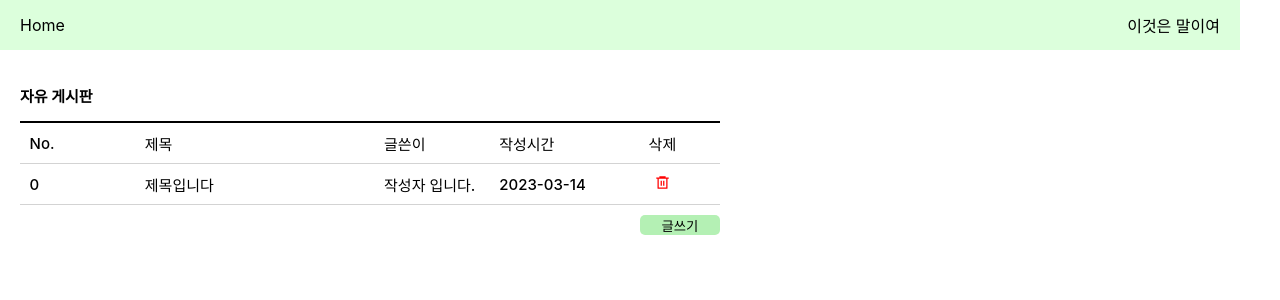
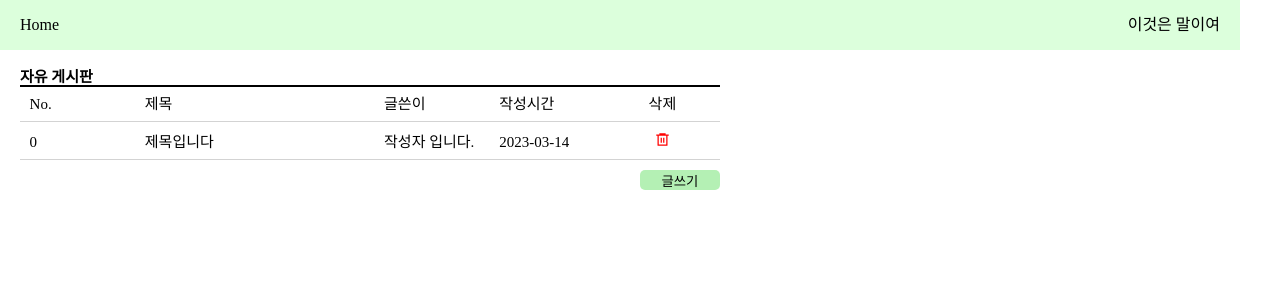
Before and after one commit to chanw9503/Board-assignment, a React (Create React App) app: page / in a window 1280 px wide. Shown: the top 300 px of the page. Built offline with nearby package versions, Linux system fonts and the light colour scheme.

Commit message:
json-server 전 까지 완료

```diff
--- /dev/null
+++ b/GlobalStyles.js
@@ -0,0 +1,32 @@
+import { createGlobalStyle } from 'styled-components';
+import reset from 'styled-reset';
+
+const GlobalStyles = createGlobalStyle`
+  ${reset} // styled-reset이라는 패키지를 설치해야한다. 몇가지만 reset해 줄 경우 사용하지 않아도 무방하다.
+
+    a{
+        text-decoration: none;
+        color: inherit;
+    }
+    *{
+        box-sizing: border-box;
+    }
+    input, textarea {
+      -moz-user-select: auto;
+      -webkit-user-select: auto;
+      -ms-user-select: auto;
+      user-select: auto;
+    }
+    input:focus {
+      outline: none;
+    }
+
+    button {
+      border: none;
+      background: none;
+      padding: 0;
+      cursor: pointer;
+    }
+`;
+
+export default GlobalStyles;
--- a/src/db.json
+++ b/src/db.json
@@ -0,0 +1,12 @@
+{
+  "board": [
+    {
+      "title": "제목입니다",
+      "body": "게시글입니다.",
+      "id": "0",
+      "writer": "작성자 입니다.",
+      "day": "2023-03-14",
+      "no": 0
+    }
+  ]
+}
--- a/src/index.css
+++ b/src/index.css
@@ -1,13 +1,124 @@
+html,
+body,
+div,
+span,
+applet,
+object,
+iframe,
+h1,
+h2,
+h3,
+h4,
+h5,
+h6,
+p,
+blockquote,
+pre,
+a,
+abbr,
+acronym,
+address,
+big,
+cite,
+code,
+del,
+dfn,
+em,
+img,
+ins,
+kbd,
+q,
+s,
+samp,
+small,
+strike,
+strong,
+sub,
+sup,
+tt,
+var,
+b,
+u,
+i,
+center,
+dl,
+dt,
+dd,
+ol,
+ul,
+li,
+fieldset,
+form,
+label,
+legend,
+table,
+caption,
+tbody,
+tfoot,
+thead,
+tr,
+th,
+td,
+article,
+aside,
+canvas,
+details,
+embed,
+figure,
+figcaption,
+footer,
+header,
+hgroup,
+menu,
+nav,
+output,
+ruby,
+section,
+summary,
+time,
+mark,
+audio,
+video {
+  margin: 0;
+  padding: 0;
+  border: 0;
+  font-size: 100%;
+  font: inherit;
+  vertical-align: baseline;
+}
+/* HTML5 display-role reset for older browsers */
+article,
+aside,
+details,
+figcaption,
+figure,
+footer,
+header,
+hgroup,
+menu,
+nav,
+section {
+  display: block;
+}
 body {
-  margin: 0;
-  font-family: -apple-system, BlinkMacSystemFont, 'Segoe UI', 'Roboto', 'Oxygen',
-    'Ubuntu', 'Cantarell', 'Fira Sans', 'Droid Sans', 'Helvetica Neue',
-    sans-serif;
-  -webkit-font-smoothing: antialiased;
-  -moz-osx-font-smoothing: grayscale;
+  line-height: 1;
 }
-
-code {
-  font-family: source-code-pro, Menlo, Monaco, Consolas, 'Courier New',
-    monospace;
+ol,
+ul {
+  list-style: none;
 }
+blockquote,
+q {
+  quotes: none;
+}
+blockquote:before,
+blockquote:after,
+q:before,
+q:after {
+  content: '';
+  content: none;
+}
+table {
+  border-collapse: collapse;
+  border-spacing: 0;
+}
--- a/src/redux/components/Board/Board.jsx
+++ b/src/redux/components/Board/Board.jsx
@@ -12,17 +12,21 @@
 } from './styles';
 
 import { useNavigate } from 'react-router-dom';
-import { useSelector } from 'react-redux';
+import { useDispatch, useSelector } from 'react-redux';
 import DeleteIcon from '../Icon/DeleteIcon/DeleteIcon';
+import { deleteBoard } from '../../modules/board';
 
 function Board() {
   const navigate = useNavigate();
-
+  const dispatch = useDispatch();
   const handleWritingPageLinkclick = () => {
     navigate('/writing');
   };
+  const board = useSelector((state) => state.board);
 
-  const board = useSelector((state) => state.board);
+  const handlerClickDelete = (id) => {
+    dispatch(deleteBoard(id));
+  };
 
   const handlerClickTitle = (id) => {
     console.log('id : ', id);
@@ -58,7 +62,7 @@
                 <StyledBoardTd width={50}>{item.writer}</StyledBoardTd>
                 <StyledBoardTd width={50}>{item.day}</StyledBoardTd>
                 <StyledBoardTd textAlign="center" width={50}>
-                  <DeleteIcon />
+                  <DeleteIcon onClick={() => handlerClickDelete(item.id)} />
                 </StyledBoardTd>
               </StyledBoardTr>
             );
--- a/src/redux/components/DetailBoard/DetailBoard.jsx
+++ b/src/redux/components/DetailBoard/DetailBoard.jsx
@@ -20,6 +20,8 @@
   //주소값을 읽어온다. 주소값에 내가 설정한 post/id=0 값을 불러온다.
   //주소값에서 내가 필요한 id 값만 parsing하기 위해서 아래와 같이 자른다.
   const id = location.pathname.slice(1).split('id', 2)[1].slice(1);
+
+  //useParams
 
   //useSelector로 store에 있는 state 값을 불러와서
   //내가 필요한 id에 있는 data 값만 가져온다.
--- a/src/redux/components/Icon/DeleteIcon/DeleteIcon.jsx
+++ b/src/redux/components/Icon/DeleteIcon/DeleteIcon.jsx
@@ -1,8 +1,8 @@
 import React from 'react';
 import { RiDeleteBin6Line } from 'react-icons/ri';
 import './DeleteIcon.css';
-function DeleteIcon() {
-  return <RiDeleteBin6Line className="deleteIcon" />;
+function DeleteIcon({ onClick }) {
+  return <RiDeleteBin6Line onClick={onClick} className="deleteIcon" />;
 }
 
 export default DeleteIcon;
--- a/src/redux/components/common/LabelInput.jsx
+++ b/src/redux/components/common/LabelInput.jsx
@@ -50,7 +50,7 @@
   width: 400px;
   border: none;
   border-radius: 5px;
-  padding-left: 10px;
+
   font-size: '1.25rem';
   outline: none;
 
@@ -58,6 +58,5 @@
 `;
 
 const StyledLabel = styled.label`
-  margin-right: 10px;
   font-weight: 700;
 `;
--- a/src/redux/components/common/LabelTextArea.jsx
+++ b/src/redux/components/common/LabelTextArea.jsx
@@ -23,8 +23,6 @@
   width: 95%;
   border: 0;
   border-radius: 5px;
-  padding: 10px;
-  margin-right: 10px;
   outline: none;
   font-size: 0.75rem;
   border: none;
@@ -32,6 +30,5 @@
 `;
 
 const StyledLabel = styled.label`
-  margin-right: 10px;
   font-weight: 700;
 `;
--- a/src/redux/modules/board.js
+++ b/src/redux/modules/board.js
@@ -31,8 +31,11 @@
       });
       return;
     },
+    deleteBoard: (state, action) => {
+      return state.filter((item) => item.id !== action.payload);
+    },
   },
 });
 
 export default boardSlice.reducer;
-export const { addBoard, modifyBoard } = boardSlice.actions;
+export const { addBoard, modifyBoard, deleteBoard } = boardSlice.actions;
```
